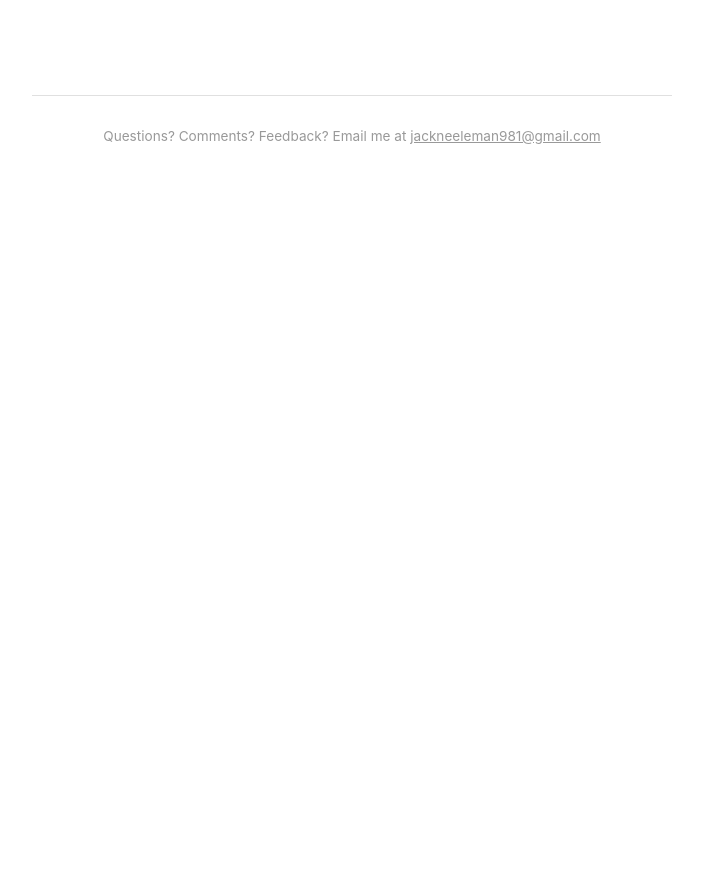
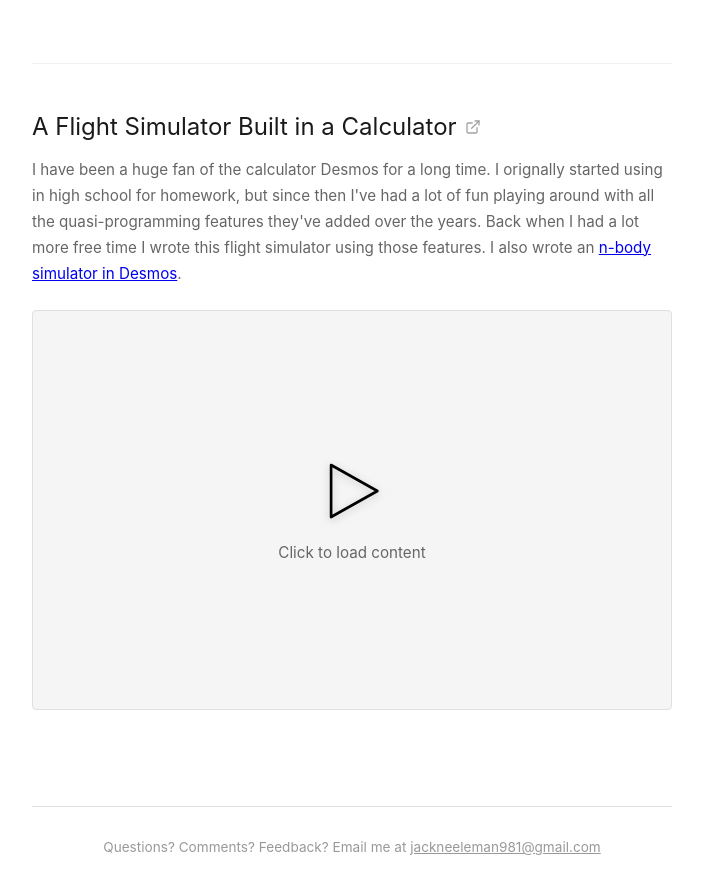
Before and after one commit to icanthink42/neelemanet_home, an Angular app: page / in a window 1280 px wide. Shown: the part 4519-5413 px from the top of the page, without its empty margins (288-991 px from the left). Before the commit the page ends 4711 px from the top, so only its background shows below. Built offline with nearby package versions, Linux system fonts and the light colour scheme.

Commit message:
add desmos flight simulator

```diff
--- a/src/app/app.ts
+++ b/src/app/app.ts
@@ -78,6 +78,14 @@
         htmlTags: [
           '<iframe src="https://memory.neelema.net/" width="100%" height="1600" frameborder="0" style="border:1px solid #e0e0e0;border-radius:4px;"></iframe>'
         ]
+      },
+      {
+        title: 'A Flight Simulator Built in a Calculator',
+        link: 'https://www.desmos.com/calculator/ixfvv2bode',
+        description: 'I have been a huge fan of the calculator Desmos for a long time. I orignally started using in high school for homework, but since then I\'ve had a lot of fun playing around with all the quasi-programming features they\'ve added over the years. Back when I had a lot more free time I wrote this flight simulator using those features. I also wrote an <a href="https://www.desmos.com/calculator/t5pj25dz7g" target="_blank" rel="noopener">n-body simulator in Desmos</a>.',
+        htmlTags: [
+          '<iframe src="https://www.desmos.com/calculator/ixfvv2bode" width="100%" height="1200" frameborder="0" style="border:1px solid #e0e0e0;border-radius:4px;"></iframe>'
+        ]
       }
     ];
 
```
